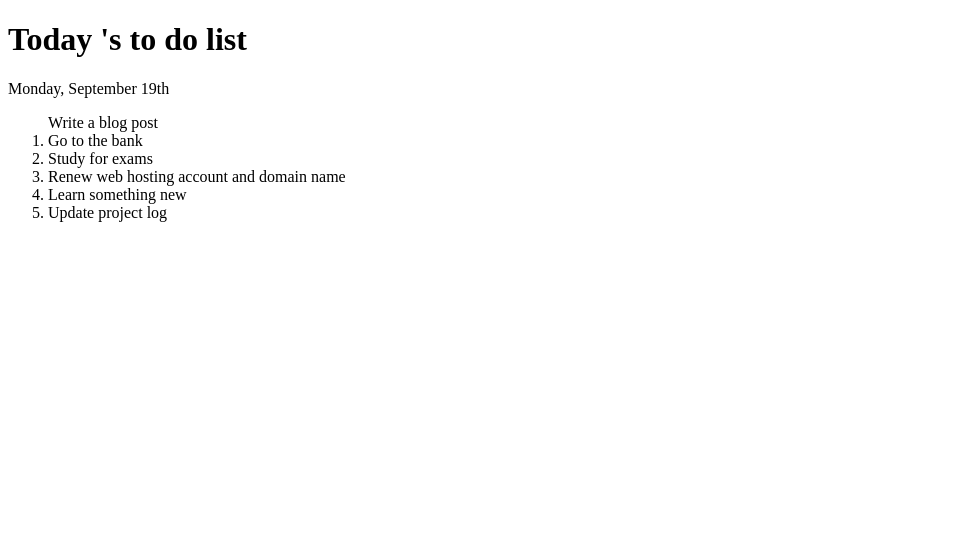
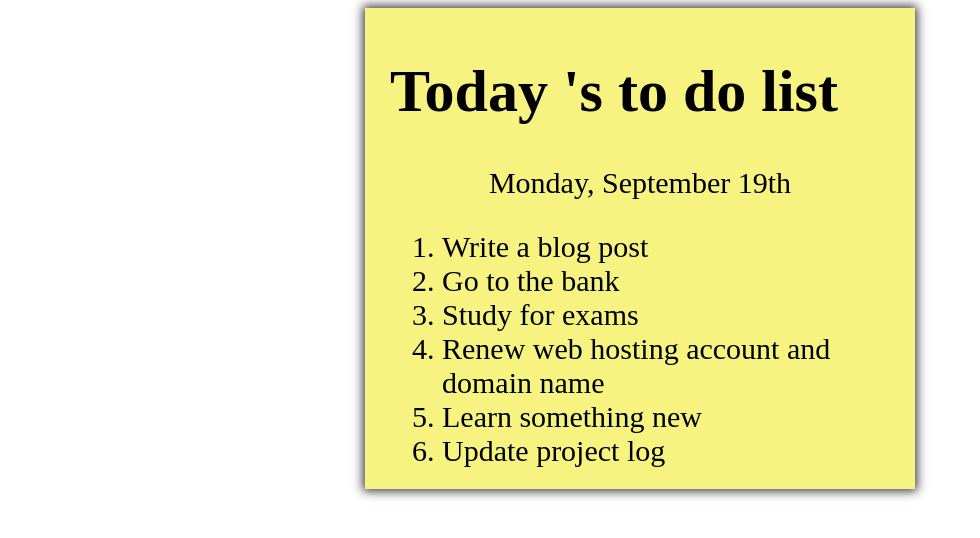
Before and after one commit to minhvuhoang2k6/minhvuhoang2k6.github.io, a plain HTML site: page to-do-this.html in a window 1280 px wide. Shown: the whole page, without its empty margins (0-980 px from the left). Drawn offline with Linux system fonts and the light colour scheme.

Commit message:
to-do-this.html

```diff
--- a/background.css
+++ b/background.css
@@ -1,3 +1,15 @@
 .mylist{
     background: #f7f381;
+    margin: 0 auto;
+    padding: 8px 24px;
+    width: 500px;
+    font-size: 30px;
+    border: 1px solid #f7f381;
+    box-shadow: 0 0 10px 2px #333333;
 }
+.mylist p{
+    text-align: center;
+}
+.mylist ol{
+    margin: 12px;
+}
--- a/sline.html
+++ b/sline.html
@@ -4,7 +4,7 @@
     <meta charset="UTF-8">
     <meta name="viewport" content="width=device-width, initial-scale=1.0">
     <title>Document</title>
-    <link rel="stylessheet" href="styles.css">
+    <link rel="stylesheet" href="styles.css">
 </head>
 <body>
     <h1>
--- a/to-do-this.html
+++ b/to-do-this.html
@@ -4,21 +4,20 @@
     <meta charset="UTF-8">
     <meta name="viewport" content="width=device-width, initial-scale=1.0">
     <title>Document</title>
-    <link rel="stylessheet" href="background.css">
+    <link rel="stylesheet" href="background.css">
 </head>
 <body>
 <div class="mylist">
     <h1>Today 's to do list </h1>
     <p>Monday, September 19th</p>
-    <ol type="1"
+    <ol type="1">
         <li>Write a blog post</li>
         <li>Go to the bank</li>
         <li>Study for exams</li>
         <li>Renew web hosting account and domain name
         <li>Learn something new
         <li>Update project log</li>
-
-
-
+    </ol>
+</div>
 </body>
 </html>
```
